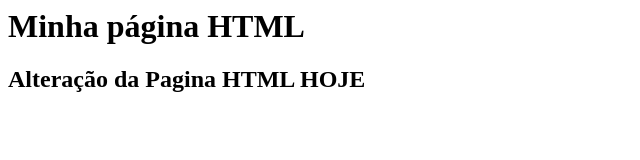
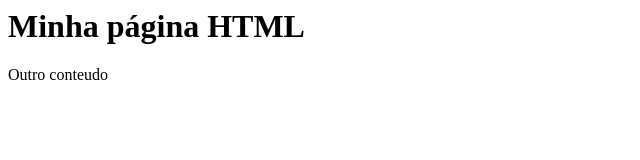
Before and after one commit to juliadutra/gama-no-github, a plain HTML site: page index.html in a window 1280 px wide. Shown: the whole page, without its empty margins (0-640 px from the left). Drawn offline with Linux system fonts and the light colour scheme.

Commit message:
outro commit, desta vez em master

```diff
--- a/index.html
+++ b/index.html
@@ -1,6 +1,6 @@
 <html>
 	<body>
 		<h1>Minha página HTML</h1>
-		<h2>Alteração da Pagina HTML HOJE</h2>
+		<p>Outro conteudo</p>
 	</body>
 </html>
```
